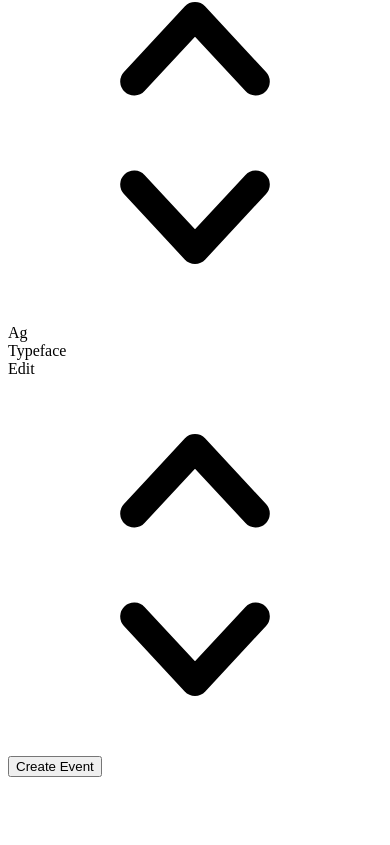
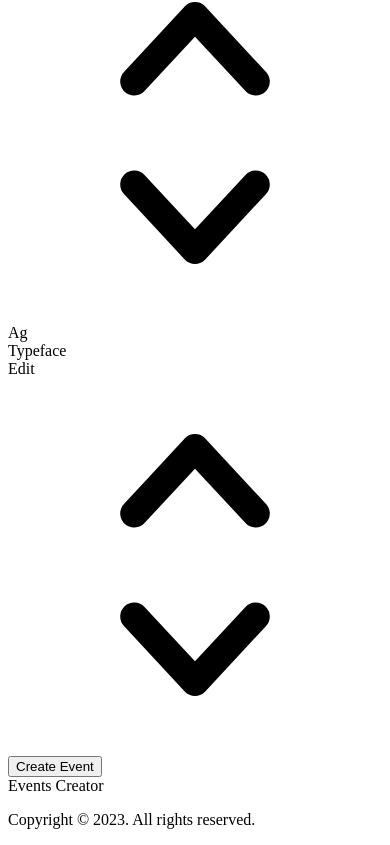
Before and after one commit to rahulsharmaah/10Times, a React (Create React App) app: page / in a window 390 px wide. Shown: the part 4349-5194 px from the top of the page. Before the commit the page ends 5134 px from the top, so only its background shows below. Built offline with nearby package versions, Linux system fonts and the light colour scheme.

Commit message:
footer added

```diff
--- a/src/components/DateSection.js
+++ b/src/components/DateSection.js
@@ -68,10 +68,8 @@
             />
           </div>
         </div>
-
         <div className="flex flex-col sm:flex-row items-center gap-1">
           <div className="text-lg sm:flex-1 font-medium text-gray-800">End</div>
-
           {/* Date Picker Container */}
           <div className="sm:flex-1 items-center justify-start pr-4">
             <DatePicker
--- /dev/null
+++ b/src/components/Footer.js
@@ -0,0 +1,18 @@
+import React from 'react'
+
+export const Footer = () => {
+  return (
+    <footer class="bg-gray-50">
+    <div class="mx-auto max-w-screen-xl px-4 py-8 sm:px-6 lg:px-8">
+      <div class="sm:flex sm:items-center sm:justify-between">
+        <div class="flex justify-center text-4xl font-medium text-teal-600 sm:justify-start">
+          Events Creator
+        </div>
+        <p class="mt-4 text-center text-sm text-gray-500 lg:mt-0 lg:text-right">
+          Copyright &copy; 2023. All rights reserved.
+        </p>
+      </div>
+    </div>
+  </footer>
+  )
+}
--- a/src/index.js
+++ b/src/index.js
@@ -17,8 +17,7 @@
   createRoutesFromElements(
     // <Route path="/" element={<Layout />}>
     <Route>
-      <Route path="/" element={<EventCreationPage />}/>
-      <Route path="/events-listing" element={<EventCreationPage />} />
+      <Route path="/" element={<EventCreationPage />} />
     </Route>
   )
 );
--- a/src/pages/EventCreationPage.js
+++ b/src/pages/EventCreationPage.js
@@ -5,6 +5,7 @@
 import ImageUploader from "../components/ImageUploader";
 import ColorAndTypefaceSelector from "../components/ColorAndTypefaceSelector";
 import ThemeSelector from "../components/ThemeSelector";
+import { Footer } from "../components/Footer";
 
 function EventCreationPage() {
   const [theme, setTheme] = useState(null);
@@ -37,6 +38,7 @@
           </div>
         </div>
       </div>
+      <Footer />
     </>
   );
 }
```
Also changed, not shown: src/components/Layout.js (deleted, +0 -20 lines).
